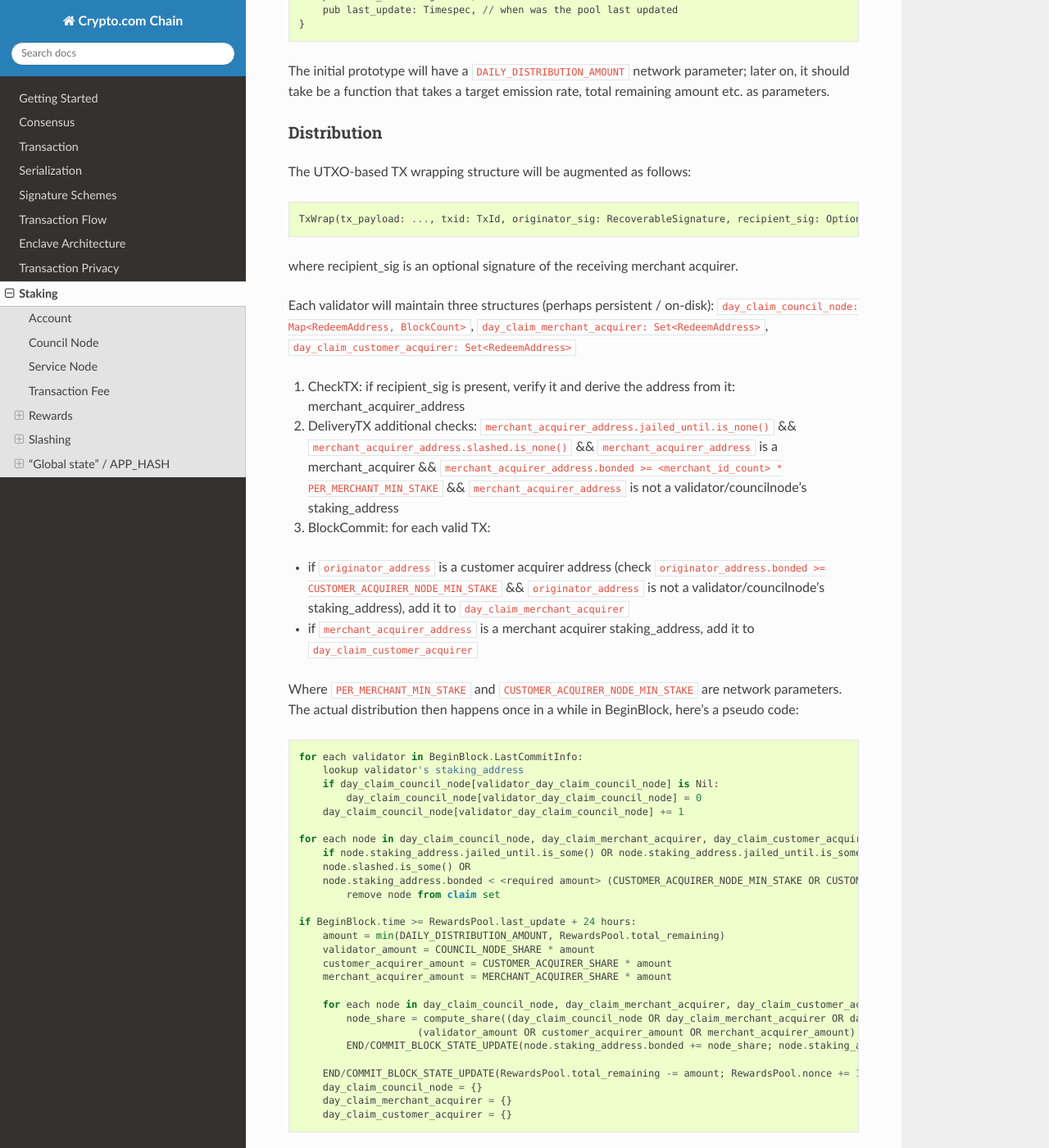
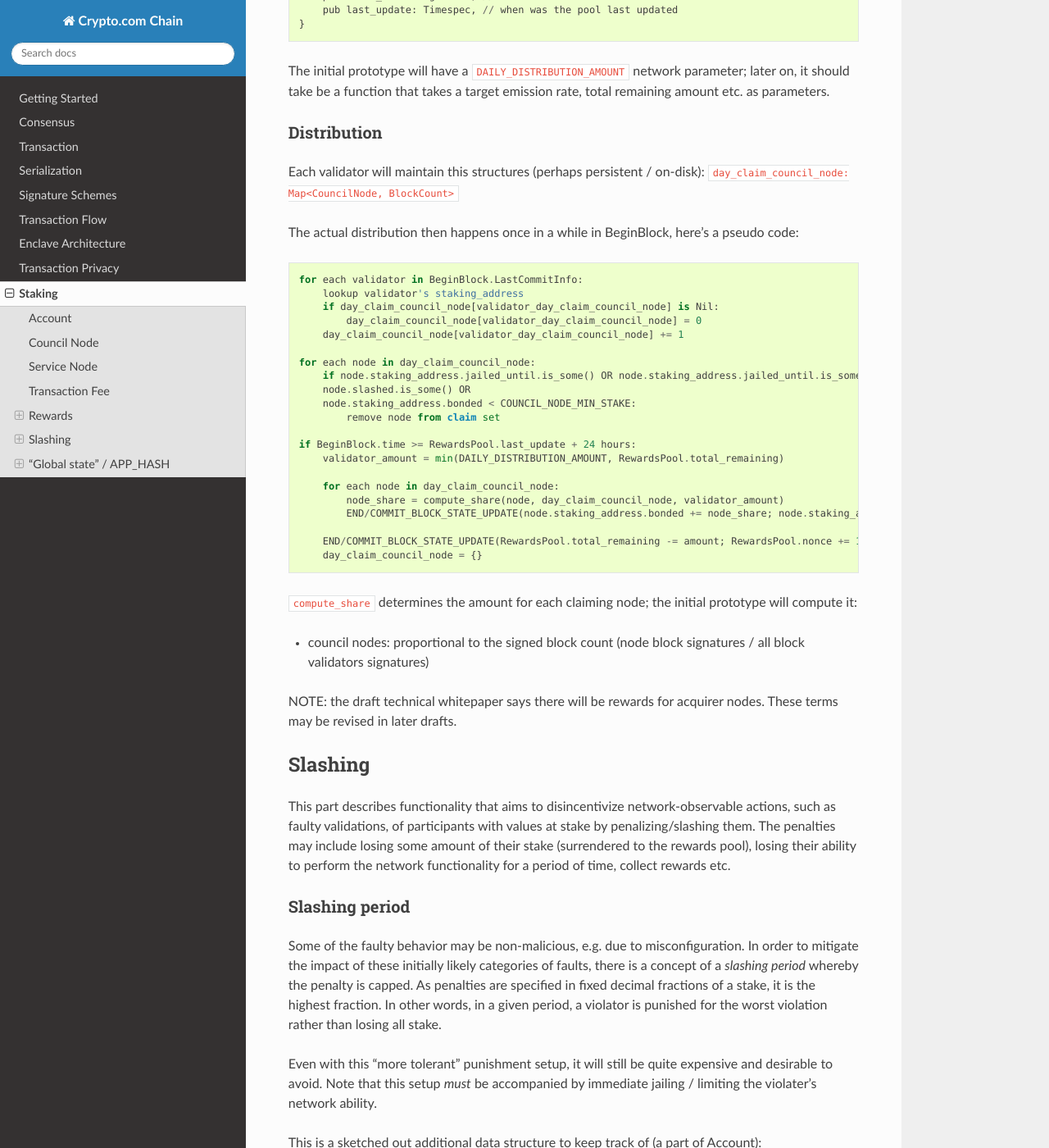
Before and after one commit to crypto-org-chain/chain-docs, a Sphinx documentation site: the page built from docs/staking.md, in a window 1280 px wide and 1400 px high, scrolled down 2073 px. Shown: the whole window at 82% size. Built offline with Sphinx 7.4.7 and the Read the Docs theme 2.0.0, drawn with Linux system fonts in a browser that asks for light colours; some of the changed text lies outside the part shown.

Commit message:
simplified reward distribution

````diff
--- a/docs/staking.md
+++ b/docs/staking.md
@@ -85,27 +85,8 @@ pub struct RewardsPool {
 The initial prototype will have a `DAILY_DISTRIBUTION_AMOUNT` network parameter; later on, it should take be a function that takes a target emission rate, total remaining amount etc. as parameters.
 
 ### Distribution
-The UTXO-based TX wrapping structure will be augmented as follows:
-```
-TxWrap(tx_payload: ..., txid: TxId, originator_sig: RecoverableSignature, recipient_sig: Option<RecoverableSignature>)
-```
+Each validator will maintain this structures (perhaps persistent / on-disk): `day_claim_council_node: Map<CouncilNode, BlockCount>`
 
-where recipient_sig is an optional signature of the receiving merchant acquirer.
-
-Each validator will maintain three structures (perhaps persistent / on-disk): `day_claim_council_node: Map<RedeemAddress, BlockCount>`, `day_claim_merchant_acquirer: Set<RedeemAddress>`, `day_claim_customer_acquirer: Set<RedeemAddress>`
-
-1. CheckTX: if recipient_sig is present, verify it and derive the address from it: merchant_acquirer_address
-2. DeliveryTX additional checks: `merchant_acquirer_address.jailed_until.is_none()`
-&&
-`merchant_acquirer_address.slashed.is_none()`
-&& `merchant_acquirer_address` is a merchant_acquirer
-&& `merchant_acquirer_address.bonded >= <merchant_id_count> * PER_MERCHANT_MIN_STAKE`
-&& `merchant_acquirer_address` is not a validator/councilnode's staking_address
-3. BlockCommit: for each valid TX:
-* if `originator_address` is a customer acquirer address (check `originator_address.bonded >= CUSTOMER_ACQUIRER_NODE_MIN_STAKE` && `originator_address` is not a validator/councilnode's staking_address), add it to `day_claim_merchant_acquirer`
-* if `merchant_acquirer_address` is a merchant acquirer staking_address, add it to `day_claim_customer_acquirer`
-
-Where `PER_MERCHANT_MIN_STAKE` and `CUSTOMER_ACQUIRER_NODE_MIN_STAKE` are network parameters.
 The actual distribution then happens once in a while in BeginBlock, here's a pseudo code:
 ```
 for each validator in BeginBlock.LastCommitInfo:
@@ -114,36 +95,27 @@ for each validator in BeginBlock.LastCommitInfo:
         day_claim_council_node[validator_day_claim_council_node] = 0
     day_claim_council_node[validator_day_claim_council_node] += 1
 
-for each node in day_claim_council_node, day_claim_merchant_acquirer, day_claim_customer_acquirer:
+for each node in day_claim_council_node:
     if node.staking_address.jailed_until.is_some() OR node.staking_address.jailed_until.is_some() OR
     node.slashed.is_some() OR
-    node.staking_address.bonded < <required amount> (CUSTOMER_ACQUIRER_NODE_MIN_STAKE OR CUSTOMER_ACQUIRER_NODE_MIN_STAKE OR COUNCIL_NODE_MIN_STAKE):
+    node.staking_address.bonded < COUNCIL_NODE_MIN_STAKE:
         remove node from claim set
 
 if BeginBlock.time >= RewardsPool.last_update + 24 hours:
-    amount = min(DAILY_DISTRIBUTION_AMOUNT, RewardsPool.total_remaining)
-    validator_amount = COUNCIL_NODE_SHARE * amount
-    customer_acquirer_amount = CUSTOMER_ACQUIRER_SHARE * amount
-    merchant_acquirer_amount = MERCHANT_ACQUIRER_SHARE * amount
+    validator_amount = min(DAILY_DISTRIBUTION_AMOUNT, RewardsPool.total_remaining)
 
-    for each node in day_claim_council_node, day_claim_merchant_acquirer, day_claim_customer_acquirer:
-        node_share = compute_share((day_claim_council_node OR day_claim_merchant_acquirer OR day_claim_customer_acquirer),
-                    (validator_amount OR customer_acquirer_amount OR merchant_acquirer_amount) )
+    for each node in day_claim_council_node:
+        node_share = compute_share(node, day_claim_council_node, validator_amount)
         END/COMMIT_BLOCK_STATE_UPDATE(node.staking_address.bonded += node_share; node.staking_address.nonce += 1)
 
     END/COMMIT_BLOCK_STATE_UPDATE(RewardsPool.total_remaining -= amount; RewardsPool.nonce += 1; RewardsPool.last_update = BeginBlock.time)
     day_claim_council_node = {}
-    day_claim_merchant_acquirer = {}
-    day_claim_customer_acquirer = {}
 ```
-
-Where COUNCIL_NODE_SHARE, CUSTOMER_ACQUIRER_SHARE, MERCHANT_ACQUIRER_SHARE are network parameters and: COUNCIL_NODE_SHARE + CUSTOMER_ACQUIRER_SHARE + MERCHANT_ACQUIRER_SHARE = 1.0.
 
 `compute_share` determines the amount for each claiming node; the initial prototype will compute it:
 * council nodes: proportional to the signed block count (node block signatures / all block validators signatures)
-* acquires: simple share? (1 / other claiming nodes)
 
-NOTE: the draft technical whitepaper says these will be computed based on number of transaction processed (rather than signed blocks) in council nodes and transaction amount in acquirers (rather than simple share).
+NOTE: the draft technical whitepaper says there will be rewards for acquirer nodes.
 These terms may be revised in later drafts.
 
 ## Slashing
@@ -267,9 +239,6 @@ This section aims to collect all the mentioned network parameters:
 * `DAILY_DISTRIBUTION_AMOUNT`
 * `PER_MERCHANT_MIN_STAKE`
 * `CUSTOMER_ACQUIRER_NODE_MIN_STAKE`
-* `COUNCIL_NODE_SHARE`
-* `CUSTOMER_ACQUIRER_SHARE`
-* `MERCHANT_ACQUIRER_SHARE`
 * `COUNCIL_NODE_MIN_STAKE`
 * `MAX_EVIDENCE_AGE` (note that currently in EvidenceParams of ABCI, there's MaxAge set in the number of blocks, but here we assume time)
 * `SLASHING_PERIOD_DURATION`
````
